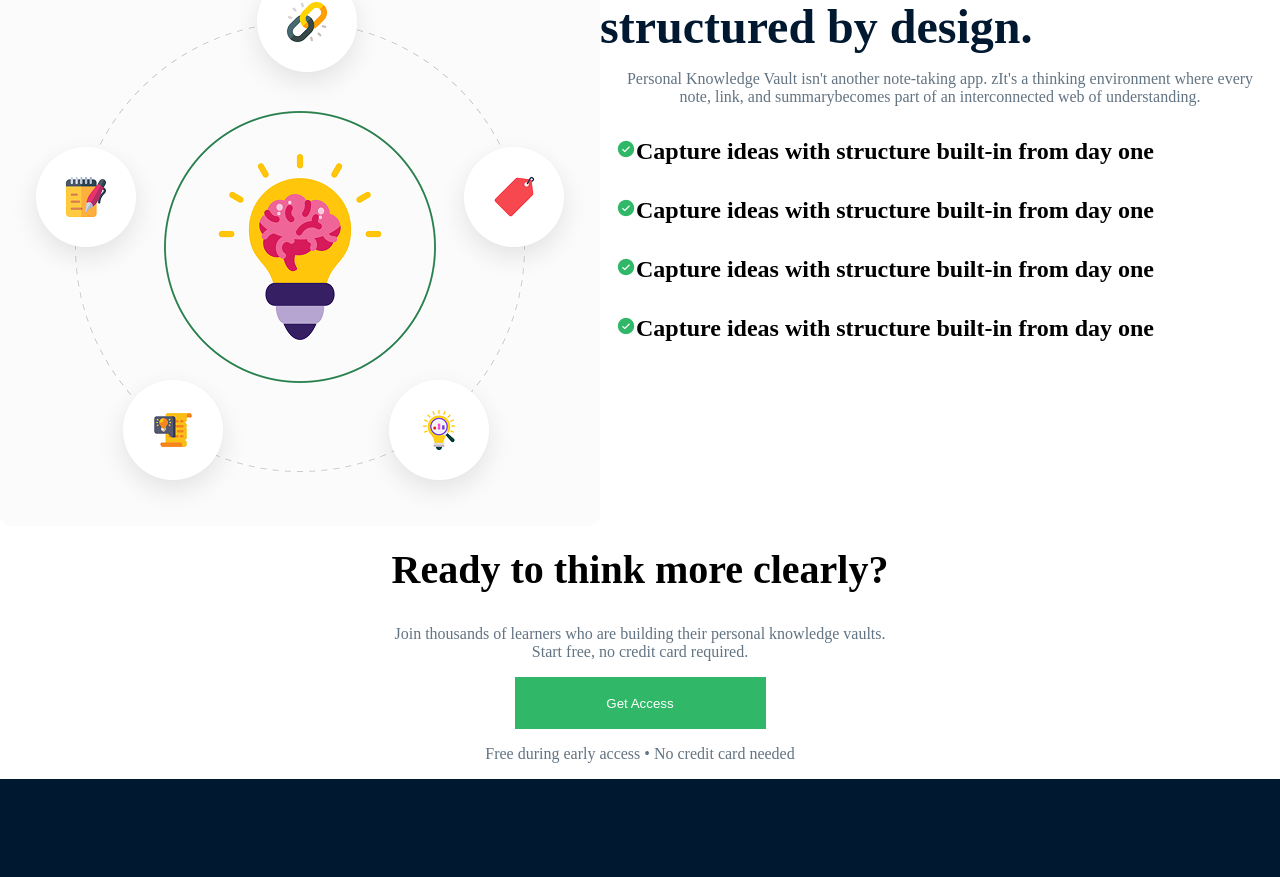
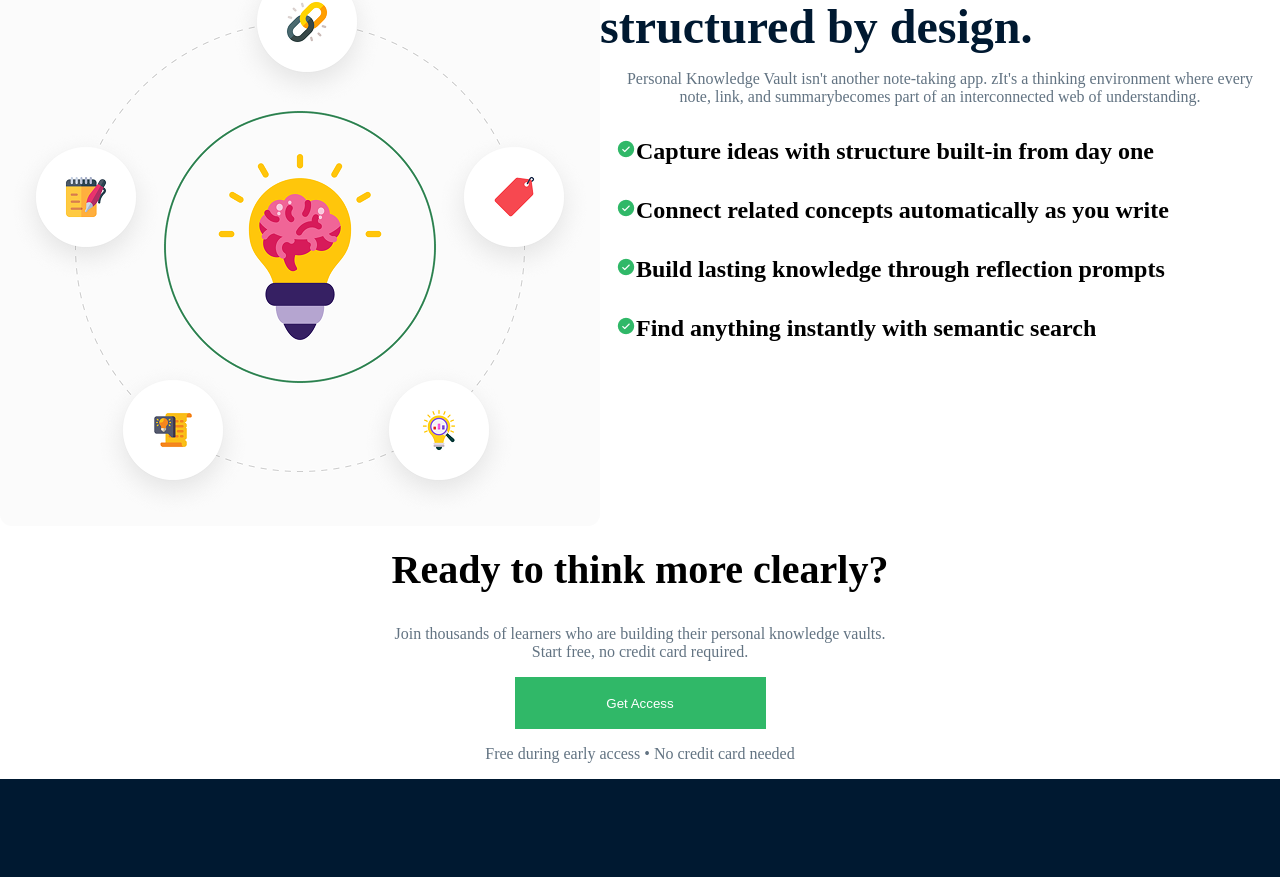
Before and after one commit to Rashad123456/assigment1, a plain HTML site: page index.html in a window 1280 px wide. Shown: the part 1358-2235 px from the top of the page. Drawn offline with Linux system fonts and the light colour scheme.

Commit message:
new update 2

```diff
--- a/index.html
+++ b/index.html
@@ -88,9 +88,9 @@
 structured by design.</h1>
         <p>Personal Knowledge Vault isn't another note-taking app. zIt's a thinking environment where every note, link, and summarybecomes part of an interconnected web of understanding.</p>
         <h2><img src="assets/CheckCircle.png" alt="">Capture ideas with structure built-in from day one</h2>
-         <h2><img src="assets/CheckCircle.png" alt="">Capture ideas with structure built-in from day one</h2>
-         <h2><img src="assets/CheckCircle.png" alt="">Capture ideas with structure built-in from day one</h2>
-         <h2><img src="assets/CheckCircle.png" alt="">Capture ideas with structure built-in from day one</h2>
+         <h2><img src="assets/CheckCircle.png" alt="">Connect related concepts automatically as you write</h2>
+         <h2><img src="assets/CheckCircle.png" alt="">Build lasting knowledge through reflection prompts</h2>
+         <h2><img src="assets/CheckCircle.png" alt="">Find anything instantly with semantic search</h2>
 
 
     </div>
```
